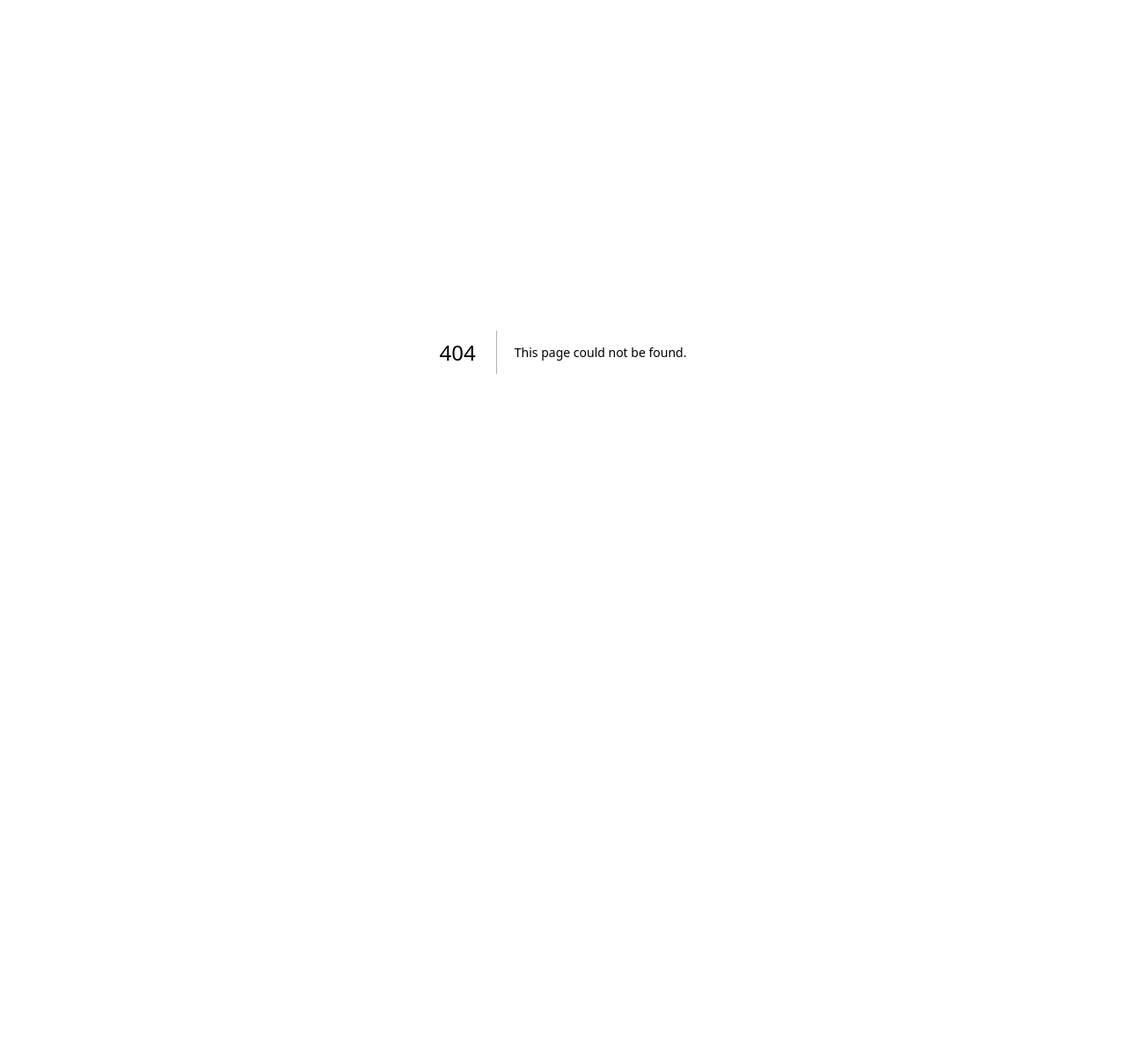
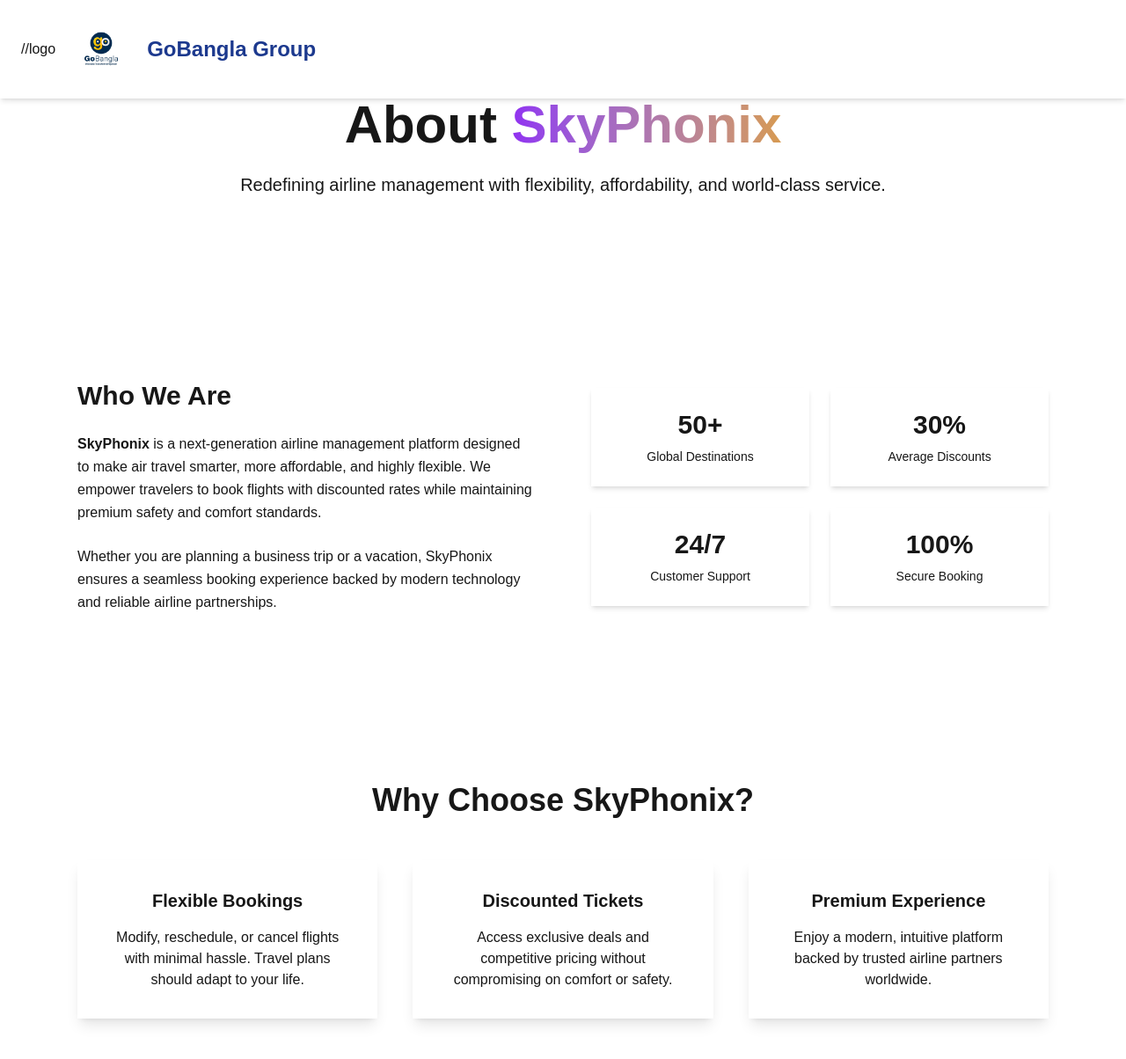
Before and after one commit to mohtasim2003/GoBangla-Group-Website, a Next.js app in the folder gobangla/: page /about in a window 1280 px wide. Before the commit this address had no page. Shown: the top 1204 px of the page at 88% size. Before the commit the page ends 800 px from the top, so only its background shows below. Built offline with nearby package versions, Linux system fonts and the light colour scheme.

Commit message:
first commit

```diff
--- /dev/null
+++ b/gobangla/app/Component/Navbar.tsx
@@ -0,0 +1,27 @@
+'use client';
+import React from "react";
+import Image from "next/image";
+import Link from "next/link";
+
+const Navbar: React.FC = () => {
+  return (
+    <div className="w-full navbar bg-white shadow-md px-6 py-4 fixed top-0 left-0 z-50 flex items-center gap-3">
+
+      //logo
+      <Image
+        src="/Logo.jpg"
+        alt="Logo"
+        width={80}
+        height={80}
+      />
+
+      <Link href="/">
+      <span className="text-2xl font-semibold text-blue-900">
+        GoBangla Group
+      </span>
+        </Link>
+    </div>
+  );
+};
+
+export default Navbar;
--- /dev/null
+++ b/gobangla/app/about/page.tsx
@@ -0,0 +1,138 @@
+// import { Link } from "lucide-react";
+'use client';
+import Link from "next/link";
+import React from "react";
+import Navbar from "../Component/Navbar";
+
+
+export default function AboutPage() {
+  return (
+    <main className="bg-base-100">
+      <Navbar></Navbar>
+
+      {/* HERO */}
+      <section className="bg-base-300 py-28">
+        <div className="max-w-6xl mx-auto px-6 text-center">
+          <h1 className="text-4xl md:text-6xl font-bold text-base-content">
+            About <span className="bg-gradient-to-r from-[#9130f1] to-[#d79a50] bg-clip-text text-transparent">SkyPhonix</span>
+          </h1>
+          <p className="mt-6 text-lg md:text-xl max-w-3xl mx-auto text-base-content/70">
+            Redefining airline management with flexibility, affordability,
+            and world-class service.
+          </p>
+        </div>
+      </section>
+
+      {/* ABOUT CONTENT */}
+      <section className="py-24">
+        <div className="max-w-6xl mx-auto px-6 grid md:grid-cols-2 gap-16 items-center">
+
+          {/* Text */}
+          <div>
+            <h2 className="text-3xl text-base-content font-bold mb-6">
+              Who We Are
+            </h2>
+            <p className="text-base-content/70 leading-relaxed mb-6">
+              <span className="font-semibold text-base-content">SkyPhonix</span>{" "}
+              is a next-generation airline management platform designed to make
+              air travel smarter, more affordable, and highly flexible. We
+              empower travelers to book flights with discounted rates while
+              maintaining premium safety and comfort standards.
+            </p>
+            <p className="text-base-content/70 leading-relaxed">
+              Whether you are planning a business trip or a vacation, SkyPhonix
+              ensures a seamless booking experience backed by modern technology
+              and reliable airline partnerships.
+            </p>
+          </div>
+
+          {/* Stats / Cards */}
+          <div className="grid grid-cols-2 gap-6">
+            <div className="card bg-base-200 p-6 text-center shadow-md">
+              <h3 className="text-3xl font-bold text-accent">50+</h3>
+              <p className="mt-2 text-sm text-base-content/70">
+                Global Destinations
+              </p>
+            </div>
+            <div className="card bg-base-200 p-6 text-center shadow-md">
+              <h3 className="text-3xl font-bold text-accent">30%</h3>
+              <p className="mt-2 text-sm text-base-content/70">
+                Average Discounts
+              </p>
+            </div>
+            <div className="card bg-base-200 p-6 text-center shadow-md">
+              <h3 className="text-3xl font-bold text-accent">24/7</h3>
+              <p className="mt-2 text-sm text-base-content/70">
+                Customer Support
+              </p>
+            </div>
+            <div className="card bg-base-200 p-6 text-center shadow-md">
+              <h3 className="text-3xl font-bold text-accent">100%</h3>
+              <p className="mt-2 text-sm text-base-content/70">
+                Secure Booking
+              </p>
+            </div>
+          </div>
+        </div>
+      </section>
+
+      {/* WHY CHOOSE US */}
+      <section className="py-24 bg-base-200">
+        <div className="max-w-6xl mx-auto px-6 text-center">
+          <h2 className="text-3xl md:text-4xl text-base-content font-bold mb-12">
+            Why Choose SkyPhonix?
+          </h2>
+
+          <div className="grid md:grid-cols-3 gap-10">
+            <div className="card bg-base-100 p-8 shadow-lg">
+              <h3 className="text-xl font-semibold mb-4 text-base-content">
+                Flexible Bookings
+              </h3>
+              <p className="text-base-content/70">
+                Modify, reschedule, or cancel flights with minimal hassle.
+                Travel plans should adapt to your life.
+              </p>
+            </div>
+
+            <div className="card bg-base-100 text-base-content p-8 shadow-lg">
+              <h3 className="text-xl font-semibold mb-4">
+                Discounted Tickets
+              </h3>
+              <p className="text-base-content/70">
+                Access exclusive deals and competitive pricing without
+                compromising on comfort or safety.
+              </p>
+            </div>
+
+            <div className="card bg-base-100 p-8 shadow-lg">
+              <h3 className="text-xl font-semibold mb-4 text-base-content">
+                Premium Experience
+              </h3>
+              <p className="text-base-content/70">
+                Enjoy a modern, intuitive platform backed by trusted airline
+                partners worldwide.
+              </p>
+            </div>
+          </div>
+        </div>
+      </section>
+
+      {/* CTA */}
+      <section className="py-24">
+        <div className="max-w-4xl mx-auto px-6 text-center">
+          <h2 className="text-3xl md:text-4xl text-base-content font-bold mb-6">
+            Fly Smarter with SkyPhonix
+          </h2>
+          <p className="text-base-content/70 mb-10">
+            Book your next journey with confidence, flexibility, and unbeatable
+            value.
+          </p>
+          <Link href={"/flights"} className="btn btn-accent rounded-2xl px-10">
+            Explore Flights
+          </Link>
+        </div>
+      </section>
+
+    </main>
+  );
+}
--- a/gobangla/app/page.tsx
+++ b/gobangla/app/page.tsx
@@ -1,65 +1,35 @@
 import Image from "next/image";
+import Navbar from "./Component/Navbar";
+
 
 export default function Home() {
   return (
-    <div className="flex flex-col flex-1 items-center justify-center bg-zinc-50 font-sans dark:bg-black">
-      <main className="flex flex-1 w-full max-w-3xl flex-col items-center justify-between py-32 px-16 bg-white dark:bg-black sm:items-start">
-        <Image
-          className="dark:invert"
-          src="/next.svg"
-          alt="Next.js logo"
-          width={100}
-          height={20}
-          priority
-        />
-        <div className="flex flex-col items-center gap-6 text-center sm:items-start sm:text-left">
-          <h1 className="max-w-xs text-3xl font-semibold leading-10 tracking-tight text-black dark:text-zinc-50">
-            To get started, edit the page.tsx file.
+    <main>
+      <Navbar></Navbar>
+      <section className="w-full bg-base-300 min-h-[90vh] flex items-center justify-center px-6">
+      <div className="max-w-6xl w-full grid md:grid-cols-2 gap-10 items-center">
+
+        {/* Text Content */}
+        <div>
+          <h1 className="text-4xl md:text-6xl text-base-content font-bold leading-tight">
+            Elevate Your Journey <br />
+            With <span className="bg-gradient-to-r from-[#9130f1] to-[#d79a50] bg-clip-text text-transparent">SkyPhoenix</span>
           </h1>
-          <p className="max-w-md text-lg leading-8 text-zinc-600 dark:text-zinc-400">
-            Looking for a starting point or more instructions? Head over to{" "}
-            <a
-              href="https://vercel.com/templates?framework=next.js&utm_source=create-next-app&utm_medium=appdir-template-tw&utm_campaign=create-next-app"
-              className="font-medium text-zinc-950 dark:text-zinc-50"
-            >
-              Templates
-            </a>{" "}
-            or the{" "}
-            <a
-              href="https://nextjs.org/learn?utm_source=create-next-app&utm_medium=appdir-template-tw&utm_campaign=create-next-app"
-              className="font-medium text-zinc-950 dark:text-zinc-50"
-            >
-              Learning
-            </a>{" "}
-            center.
+
+          <p className="mt-6 text-lg md:text-xl text-gray-600">
+            Our company provides a premium, safe, and high-quality flight
+            experience — redefining comfort and reliability in the skies.
           </p>
+
+
         </div>
-        <div className="flex flex-col gap-4 text-base font-medium sm:flex-row">
-          <a
-            className="flex h-12 w-full items-center justify-center gap-2 rounded-full bg-foreground px-5 text-background transition-colors hover:bg-[#383838] dark:hover:bg-[#ccc] md:w-[158px]"
-            href="https://vercel.com/new?utm_source=create-next-app&utm_medium=appdir-template-tw&utm_campaign=create-next-app"
-            target="_blank"
-            rel="noopener noreferrer"
-          >
-            <Image
-              className="dark:invert"
-              src="/vercel.svg"
-              alt="Vercel logomark"
-              width={16}
-              height={16}
-            />
-            Deploy Now
-          </a>
-          <a
-            className="flex h-12 w-full items-center justify-center rounded-full border border-solid border-black/[.08] px-5 transition-colors hover:border-transparent hover:bg-black/[.04] dark:border-white/[.145] dark:hover:bg-[#1a1a1a] md:w-[158px]"
-            href="https://nextjs.org/docs?utm_source=create-next-app&utm_medium=appdir-template-tw&utm_campaign=create-next-app"
-            target="_blank"
-            rel="noopener noreferrer"
-          >
-            Documentation
-          </a>
-        </div>
-      </main>
-    </div>
+
+
+      </div>
+    </section>
+    <section className="w-full min-h-[90vh] p-6 bg-base-300">
+    </section>
+    </main>
+
   );
 }
--- a/gobangla/package.json
+++ b/gobangla/package.json
@@ -18,6 +18,7 @@
     "@types/react": "^19",
     "@types/react-dom": "^19",
     "babel-plugin-react-compiler": "1.0.0",
+    "daisyui": "^5.5.19",
     "tailwindcss": "^4",
     "typescript": "^5"
   }
```
Also changed, not shown: gobangla/app/Component/Footer.tsx (added), gobangla/public/Logo.jpg (added), 1 other file (tests, documents, lock files or other folders).
